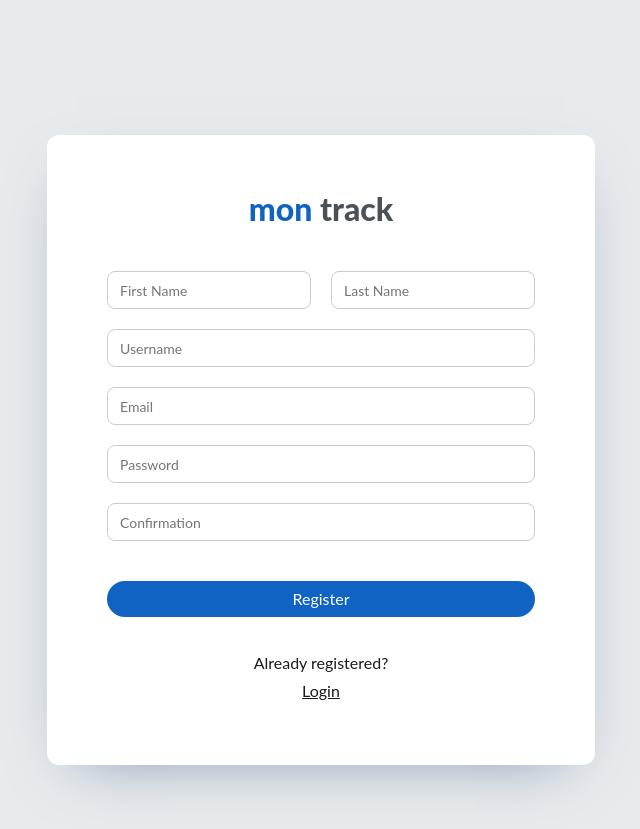
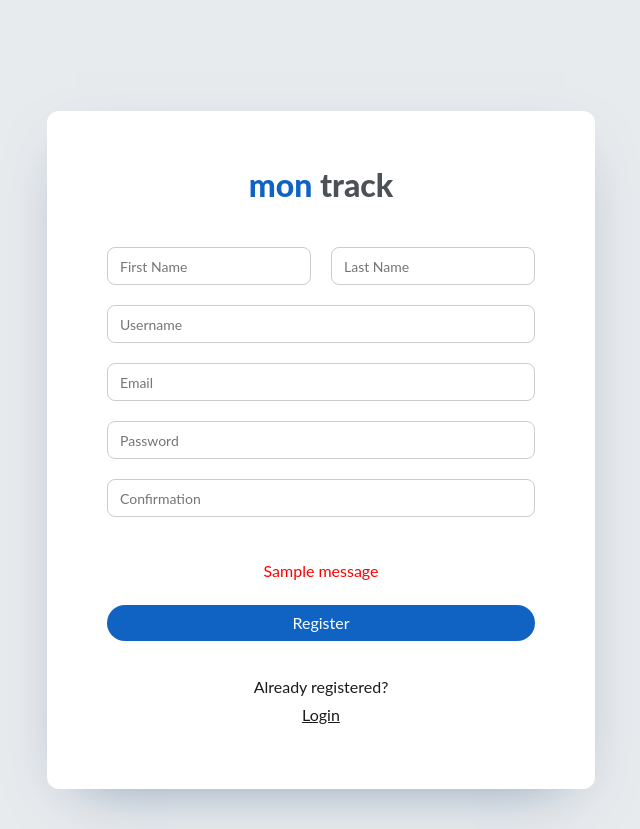
Before and after one commit to JordanSil/MonTrack, a Flask app: page /register in a window 1280 px wide. Shown: the top 829 px of the page, without its empty margins (319-959 px from the left). Run offline with Flask 2, Linux system fonts and the light colour scheme; tables that the repository leaves empty hold one stand-in row (values such as "Sample post"); one stand-in notice (Sample message) is shown.

Commit message:
updates 23.1.23 #1

```diff
--- a/app.py
+++ b/app.py
@@ -1,4 +1,3 @@
-import os
 import sqlite3
 from flask import Flask, flash, redirect, render_template, request, session
 from flask_session import Session
@@ -6,6 +5,7 @@ from tempfile import mkdtemp
 from werkzeug.security import check_password_hash, generate_password_hash
 from helpers import login_required
 from datetime import datetime
+from validators import email as is_valid_email
 
 # Configure application
 app = Flask(__name__)
@@ -98,19 +98,21 @@ def login():
         cursor.execute("SELECT * FROM users WHERE username = ?", (username,))
         result = cursor.fetchone()
 
-        print(result)
-        print(result[3])
-
-        # Ensure username exists and password is correct
-        if result[3] != username and not check_password_hash(result[5], password):
+        # Ensure username exists
+        if result is None:
+            flash("Username does not exist")
             return render_template("login.html")
 
+        # Ensure password is correct
+        if username != result[3] or not check_password_hash(result[5], password):
+            flash("Username or Password is incorrect")
+            return render_template("login.html")
+        else:
+            # Remember which user has logged in
+            session["user_id"] = result[0]
 
-        # Remember which user has logged in
-        session["user_id"] = result[0]
-
-        # Redirect user to home page
-        return redirect("/")
+            # Redirect user to home page
+            return redirect("/")
 
 
 @app.route("/register", methods=["GET", "POST"])
@@ -145,10 +147,16 @@ def register():
 
         # check matching passwords
         if password != confirmation:
+            flash("Passwords do not match")
             return render_template("register.html")
 
         # hash passowrd
         hash = generate_password_hash(password)
+
+        # validate email
+        if not is_valid_email(email):
+            flash("Invalid email addrress")
+            return render_template("register.html")
 
         # open db connection and cursor
         connect = sqlite3.connect("expenses.db")
@@ -160,6 +168,7 @@ def register():
 
         # if usernames exists
         if result:
+            flash("Username already exists")
             return render_template("register.html")
 
         # if username does not exist, insert username and all details into database
--- a/requirements.txt
+++ b/requirements.txt
@@ -1,7 +1,11 @@
+cachelib==0.10.0
 click==8.1.3
 colorama==0.4.6
+decorator==5.1.1
 Flask==2.2.2
+Flask-Session==0.4.0
 itsdangerous==2.1.2
 Jinja2==3.1.2
-MarkupSafe==2.1.1
+MarkupSafe==2.1.2
+validators==0.20.0
 Werkzeug==2.2.2
--- a/static/styles.css
+++ b/static/styles.css
@@ -1026,6 +1026,13 @@ body {
     margin: 60px;
   }
 
+  .flash-msg {
+    width: 100%;
+    color: red;
+    text-align: center;
+    margin-bottom: 20px;
+  }
+
   @media screen and (max-width: 479px) {
     h1 {
       font-size: 36px;
--- a/templates/register.html
+++ b/templates/register.html
@@ -19,6 +19,15 @@
               <input type="text" autocomplete="off" class="form_input-text input-radius w-input" maxlength="30" name="password" data-name="password" placeholder="Password" id="password" required="">
               <input type="text" autocomplete="off" class="form_input-text input-radius w-input" maxlength="30" name="confirmation" data-name="confirmation" placeholder="Confirmation" id="confirmation" required="">
             </div>
+            <div class="flash-msg">
+              {% with messages = get_flashed_messages() %}
+                {% if messages %}
+                  {% for message in messages %}
+                    {{ message }}
+                  {% endfor %}
+                {% endif %}
+              {% endwith %}
+            </div>
             <input type="submit" value="Register" data-wait="Please wait..." class="button w-button">
           </form>
         </div>
```
Also changed, not shown: templates/login.html (+9 -0 lines), expenses.db, 2 other files.
